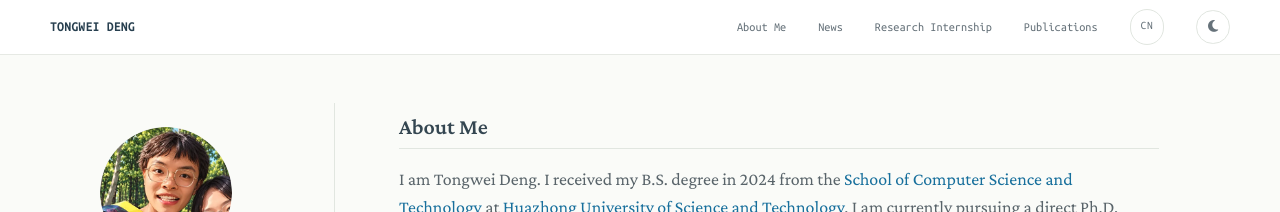
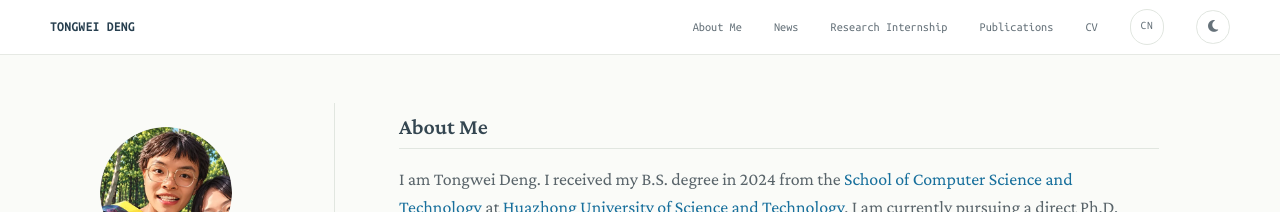
Before and after one commit to 6643789wsx/6643789wsx.github.io, a Jekyll site: the page built from index.md, in a window 1280 px wide. Shown: the top 212 px of the page. Built offline with Jekyll 4.4.1, drawn with Linux system fonts in a browser that asks for light colours; a style sheet for code colours, icons or effects is not loaded; our own code applies the rules of GitHub Pages for plain Markdown files.

Commit message:
Add CV to the top navigation

```diff
--- a/_layouts/homepage.html
+++ b/_layouts/homepage.html
@@ -76,6 +76,7 @@
           <a href="#news">{{ t.news }}</a>
           <a href="#experiences">{{ t.experiences }}</a>
           <a href="#publications">{{ t.publications }}</a>
+          {% if site.cv %}<a href="{{ site.cv }}">CV</a>{% endif %}
           <a class="lang-toggle" href="{{ other_url }}" hreflang="{{ other_lang_code }}" lang="{{ other_lang_code }}" title="{{ t.switch_title }}" aria-label="{{ t.switch_title }}">{{ t.switch }}</a>
           <button class="theme-toggle" id="theme-toggle" type="button" aria-label="{{ t.theme_toggle }}" title="{{ t.theme_toggle }}">
             <i class="fa-solid fa-moon" id="theme-toggle-icon" aria-hidden="true"></i>
```
